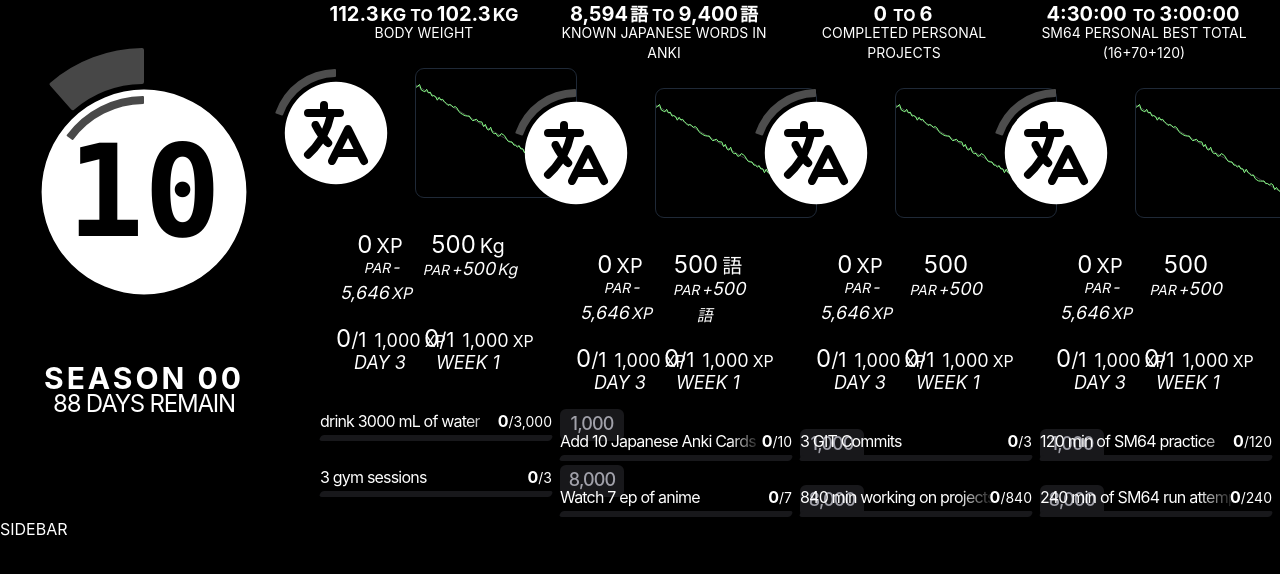
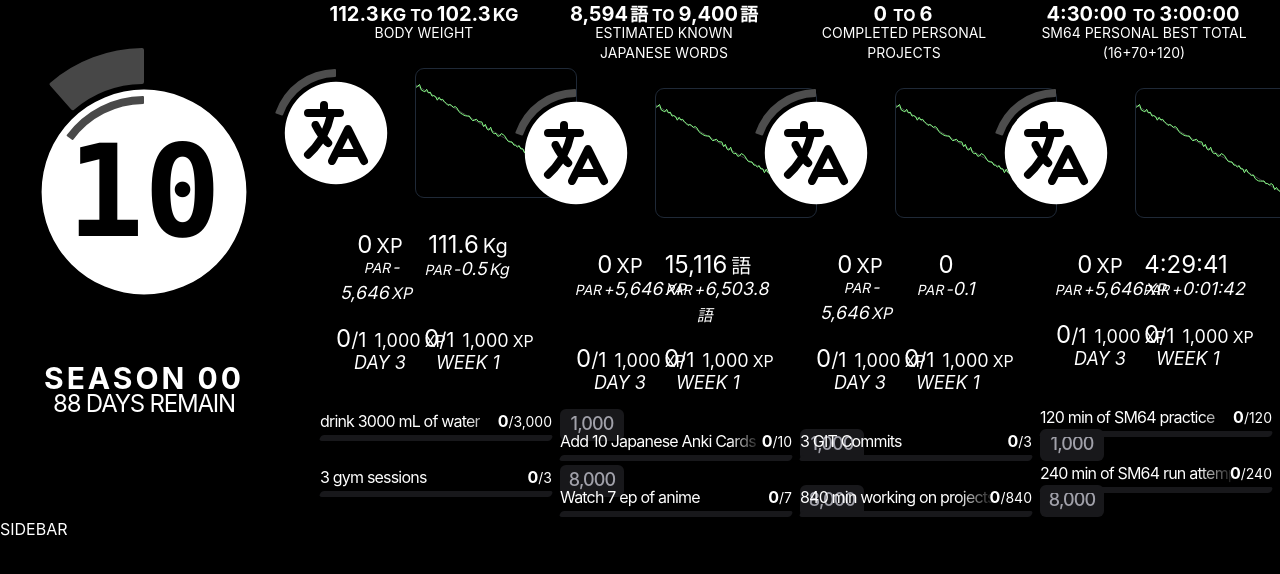
Before and after one commit to everalert/habits-battlepass, a Next.js app: page / in a window 1280 px wide. Shown: the top 574 px of the page. Built offline with nearby package versions, Linux system fonts and the light colour scheme.

Commit message:
add log tracking to lag measure stat tracker

```diff
--- a/src/modules/goalpanel.module.js
+++ b/src/modules/goalpanel.module.js
@@ -5,28 +5,40 @@
 import StatTaskProgress from './stat/StatTaskProgress.module'
 import TaskCollection from './task/TaskCollection.module'
 import { useSelector } from 'react-redux'
-import { GetActivityById, GetActivityUnit } from '../redux/helpers/Activity.helpers'
+import { FormatActivityValue, GetActivityById } from '../redux/helpers/Activity.helpers'
 import { GetDayOfSeason, GetWeekOfSeason } from '../redux/helpers/Season.helper'
-import { GetGoalById, GetGoalProjectedXpAtTime, GetGoalSuccessXp } from '../redux/helpers/Goal.helper'
+import { GetGoalById, GetGoalProjectedResultAtTime, GetGoalProjectedXpAtTime, GetGoalSuccessXp } from '../redux/helpers/Goal.helper'
 import { GetCurrentUnixTimestamp } from '../helpers/Math.helper'
 import { GetAllDailyChallengesForGoal, GetAllWeeklyChallengesForGoal } from '../redux/helpers/Challenge.helper'
+import { GetLogEndValueForPeriod } from '../redux/helpers/Log.helper'
 
 export default function GoalPanel(props) {
 	const season = useSelector((state) => state.season.seasons.find(s => s.id === state.season.active));
-	const timestamp = GetCurrentUnixTimestamp()
+	const timestamp = GetCurrentUnixTimestamp();
 
 	const goalId = props.goal && props.goal >= 0 ? props.goal : 0;
-	const goal = GetGoalById(goalId)
-	const goalLagActivity = GetActivityById(goal.goalLagActivityId)
-	const goalLagUnit = GetActivityUnit(goalLagActivity)
-	//const goalLeadActivity = GetActivityById(goal.goalLeadActivityId)
+	const goal = GetGoalById(goalId);
 
-	const goalSuccessXp = GetGoalSuccessXp(goal)
-	const goalProjectedXp = Math.round(GetGoalProjectedXpAtTime(goal, timestamp))
-	const goalProjectedXpDelta = goal.currentXP-goalProjectedXp
+	const dayOfSeason = GetDayOfSeason(season);
+	const weekOfSeason = GetWeekOfSeason(season);
+	const goalDailyTasks = GetAllDailyChallengesForGoal(goalId);
+	const goalWeeklyTasks = GetAllWeeklyChallengesForGoal(goalId);
 
-	const goalDailyTasks = GetAllDailyChallengesForGoal(goalId)
-	const goalWeeklyTasks = GetAllWeeklyChallengesForGoal(goalId)
+	const goalLagActivity = GetActivityById(goal.goalLagActivityId);
+	const goalLagResultRaw = GetLogEndValueForPeriod(goalLagActivity.id, season.start, season.start+season.length);
+	const goalLagResult = FormatActivityValue(goalLagActivity, goalLagResultRaw);
+	const goalLagValue = goalLagResult.value;
+	const goalLagProjectedResult = GetGoalProjectedResultAtTime(goal, timestamp);
+	const goalLagProjectedResultDeltaRaw = goalLagResultRaw-goalLagProjectedResult;
+	const goalLagProjectedResultDelta = FormatActivityValue(goalLagActivity, goalLagProjectedResultDeltaRaw).value;
+	const goalLagUnit = goalLagResult.unit;
+
+	//const goalLeadActivity = GetActivityById(goal.goalLeadActivityId);
+
+	const goalSuccessXp = GetGoalSuccessXp(goal);
+	const goalProjectedXp = Math.round(GetGoalProjectedXpAtTime(goal, timestamp));
+	const goalProjectedXpDelta = goal.currentXP-goalProjectedXp;
+
 	return (
 		<div>
 			<GoalPanelHeader goal={goal} lagActivity={goalLagActivity} />
@@ -45,10 +57,10 @@
 				<div className='outline outline-1 outline-gray-800 rounded-lg'><LineChart/></div>
 			</div>
 			<div className="grid grid-cols-2 gap-y-4 px-4 py-8">
-				<StatPar abs={goal.currentXP} rel={goalProjectedXpDelta} unit='XP' />
-				<StatPar abs={500} rel={500} unit={goalLagUnit} />
-				<StatTaskProgress over={0} under={goalDailyTasks.length} value={1000} unit='XP' label={`DAY ${GetDayOfSeason(season).no}`} />
-				<StatTaskProgress over={0} under={goalWeeklyTasks.length} value={1000} unit='XP' label={`WEEK ${GetWeekOfSeason(season).no}`} />
+				<StatPar abs={goal.currentXP} rel={goalProjectedXpDelta} relRaw={goalLagProjectedResultDeltaRaw} unit='XP' />
+				<StatPar abs={goalLagValue} rel={goalLagProjectedResultDelta} relRaw={goalLagProjectedResultDeltaRaw} unit={goalLagUnit} />
+				<StatTaskProgress over={0} under={goalDailyTasks.length} value={1000} unit='XP' label={`DAY ${dayOfSeason.no}`} />
+				<StatTaskProgress over={0} under={goalWeeklyTasks.length} value={1000} unit='XP' label={`WEEK ${weekOfSeason.no}`} />
 			</div>
 			<div className="flex flex-col gap-6">
 				<TaskCollection goalId={goal.id} period='daily' />
--- a/src/modules/stat/StatPar.module.js
+++ b/src/modules/stat/StatPar.module.js
@@ -1,15 +1,15 @@
 import ItemValue from '../../elements/item/ItemValue.element'
 import ItemNumber from '../../elements/item/ItemNumber.element';
 
-export default function StatPar(props) {
+export default function StatPar({abs, rel, relRaw, unit}) {
 	 return (
 		<div className="flex flex-col text-center">
-			<ItemValue value={props.abs} unit={props.unit} />
+			<ItemValue value={abs} unit={unit} />
 			<div className='text-base -skew-x-12 -mt-1.5'>
 				<span className="text-sm">PAR</span>
-				<span className="ml-0.5">{props.rel>=0?'+':'-'}</span>
-				<span className="text-lg"><ItemNumber num={Math.abs(props.rel)} /></span>
-				<span className="ml-0.5">{props.unit}</span>
+				<span className="ml-0.5">{relRaw >= 0 ? '+' : '-'}</span>
+				<span className="text-lg"><ItemNumber num={typeof rel === 'number' ? Math.round(Math.abs(rel)*10)/10 : rel} /></span>
+				<span className="ml-0.5">{unit}</span>
 			</div>
 		</div>
 	);
--- /dev/null
+++ b/src/redux/helpers/Log.helper.js
@@ -0,0 +1,19 @@
+import { useSelector } from "react-redux";
+import { GetCurrentUnixTimestamp } from "../../helpers/Math.helper";
+import { GetActivityById } from "./Activity.helpers";
+
+export function GetLogsByActivityIdForPeriod(activityId, startTime = 0, endTime = GetCurrentUnixTimestamp()) {
+	return useSelector((state) => state.log.logs.filter(l => l.activityId === activityId && l.timestamp >= startTime && l.timestamp < endTime))
+}
+
+export function GetLogEndValueForPeriod(activityId, startTime = 0, endTime = GetCurrentUnixTimestamp()) {
+	const activity = GetActivityById(activityId);
+	if (activity.isReportingIncremental) {
+		let total = 0;
+		const logs = GetLogsByActivityIdForPeriod(activityId, startTime, endTime);
+		logs.forEach(l => { total = total+l.value })
+		return total;
+	} else {
+		return GetLogsByActivityIdForPeriod(activityId, 0, endTime).pop().value;
+	}
+}
--- a/src/redux/slices/Activity.slice.js
+++ b/src/redux/slices/Activity.slice.js
@@ -7,8 +7,9 @@
 			label: 'SM64 Personal Best Total (16+70+120)',
 			type: 'time',
 			unit: '',
-			isReportingIncremental: true,
-			variations: ''
+			isReportingIncremental: false,
+			variations: '',
+			note: ''
 		},
 		{
 			id: 1,
@@ -16,7 +17,8 @@
 			type: 'time',
 			unit: '',
 			isReportingIncremental: true,
-			variations: 'star,level,segment'
+			variations: 'star,level,segment',
+			note: ''
 		},
 		{
 			id: 2,
@@ -24,7 +26,8 @@
 			type: 'counter',
 			unit: '',
 			isReportingIncremental: true,
-			variations: 'software,hardware'
+			variations: 'software,hardware' ,
+			note: ''
 		},
 		{
 			id: 3,
@@ -32,15 +35,17 @@
 			type: 'time',
 			unit: '',
 			isReportingIncremental: true,
-			variations: 'software,hardware'
+			variations: 'software,hardware' ,
+			note: ''
 		},
 		{
 			id: 4,
-			label: 'Known Japanese Words in Anki',
+			label: 'Estimated Known Japanese Words',
 			type: 'counter',
 			unit: '語',
-			isReportingIncremental: true,
-			variations: ''
+			isReportingIncremental: false,
+			variations: '',
+			note: 'https://glenn-sun.github.io/japanese-vocab-test/'
 		},
 		{
 			id: 5,
@@ -48,15 +53,17 @@
 			type: 'counter',
 			unit: '',
 			isReportingIncremental: true,
-			variations: 'kanji,vocab,sentence'
+			variations: 'kanji,vocab,sentence' ,
+			note: ''
 		},
 		{
 			id: 6,
 			label: 'Body Weight',
 			type: 'weight',
 			unit: '',
-			isReportingIncremental: true,
-			variations: ''
+			isReportingIncremental: false,
+			variations: '' ,
+			note: ''
 		},
 		{
 			id: 7,
@@ -64,7 +71,8 @@
 			type: 'counter',
 			unit: '',
 			isReportingIncremental: true,
-			variations: 'weightlifting,cardio'
+			variations: 'weightlifting,cardio' ,
+			note: ''
 		},
 		{
 			id: 8,
@@ -72,7 +80,8 @@
 			type: 'counter',
 			unit: 'mL',
 			isReportingIncremental: true,
-			variations: ''
+			variations: '' ,
+			note: ''
 		},
 		{
 			id: 9,
@@ -80,7 +89,8 @@
 			type: 'counter',
 			unit: 'ep',
 			isReportingIncremental: true,
-			variations: 'anime,live-action'
+			variations: 'anime,live-action' ,
+			note: ''
 		},
 		{
 			id: 10,
@@ -88,7 +98,8 @@
 			type: 'counter',
 			unit: '',
 			isReportingIncremental: true,
-			variations: ''
+			variations: '' ,
+			note: ''
 		},
 		{
 			id: 11,
@@ -96,7 +107,8 @@
 			type: 'time',
 			unit: '',
 			isReportingIncremental: true,
-			variations: '16star,70star,120star'
+			variations: '16star,70star,120star',
+			note: ''
 		},
 ],
 }
--- a/src/redux/slices/Log.slice.js
+++ b/src/redux/slices/Log.slice.js
@@ -1,12 +1,29 @@
 import { createSlice } from "@reduxjs/toolkit"
 
 const initialState = {
-	logs: [{
-		activity: 0,
-		datetime: 1652709600,
-		value: 0,
-		variation: ''
-	}],
+	logs: [
+		{
+			id: 0,
+			activityId: 0,
+			timestamp: 1652709600,
+			value: 16181,
+			variation: ''
+		},
+		{
+			id: 1,
+			activityId: 4,
+			timestamp: 1652709600,
+			value: 15116,
+			variation: ''
+		},
+		{
+			id: 2,
+			activityId: 6,
+			timestamp: 1652709600,
+			value: 111.6,
+			variation: ''
+		},
+	],
 }
 
 export const LogSlice = createSlice({
--- a/src/redux/slices/Season.slice.js
+++ b/src/redux/slices/Season.slice.js
@@ -2,7 +2,8 @@
 
 const initialState = {
 	active: 0,
-	seasons: [{
+	seasons: [
+		{
 			id: 0,
 			start: 1652709600, // unix timestamp
 			length: 91*86400,
@@ -26,7 +27,8 @@
 			color2: '#FFFFFF',
 			currentXP: 11500,
 			currentLevel: 10
-	}]
+		}
+	]
 }
 
 export const SeasonSlice = createSlice({
```
Lines whose indentation alone changed are shown as unchanged.
